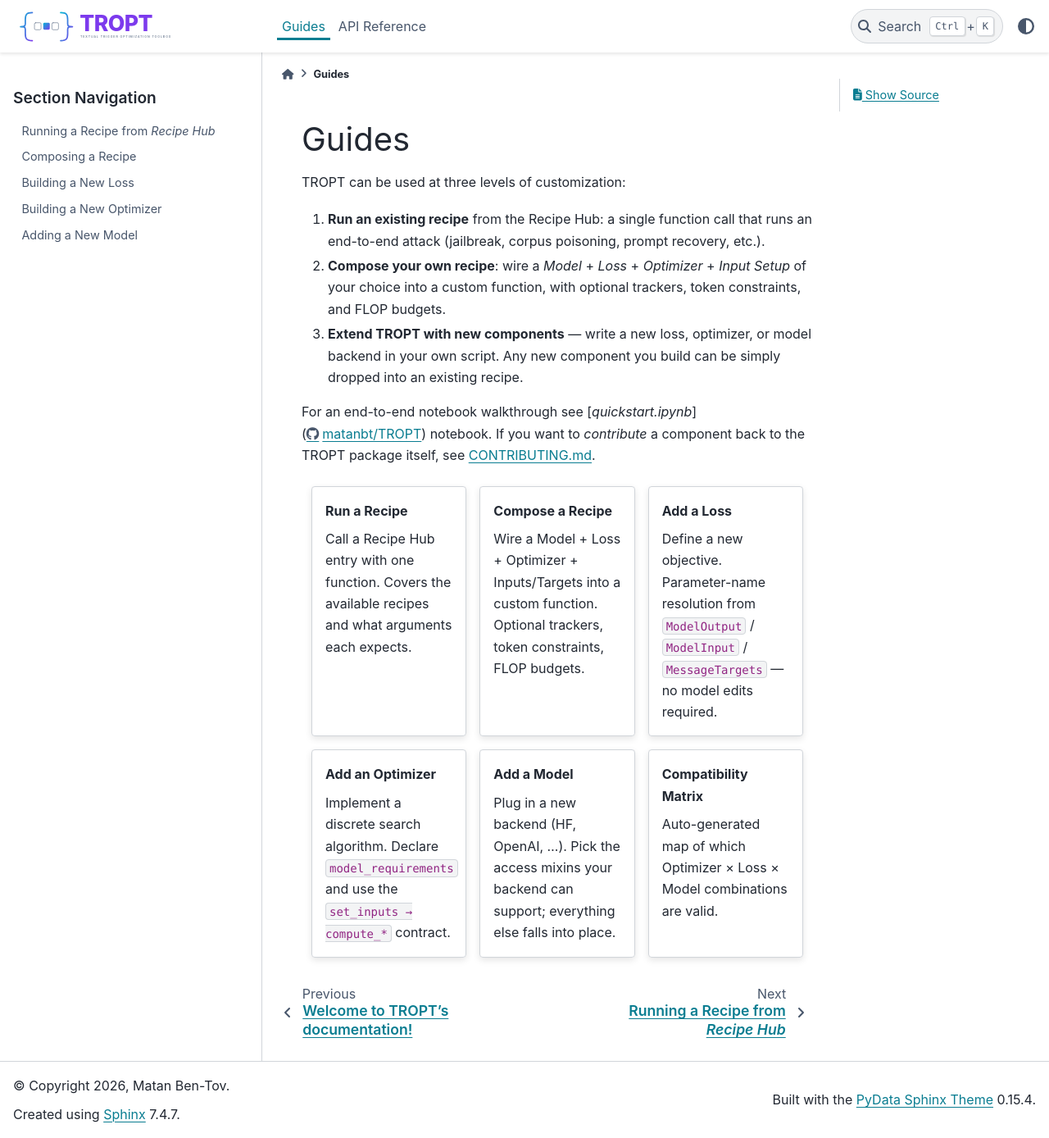
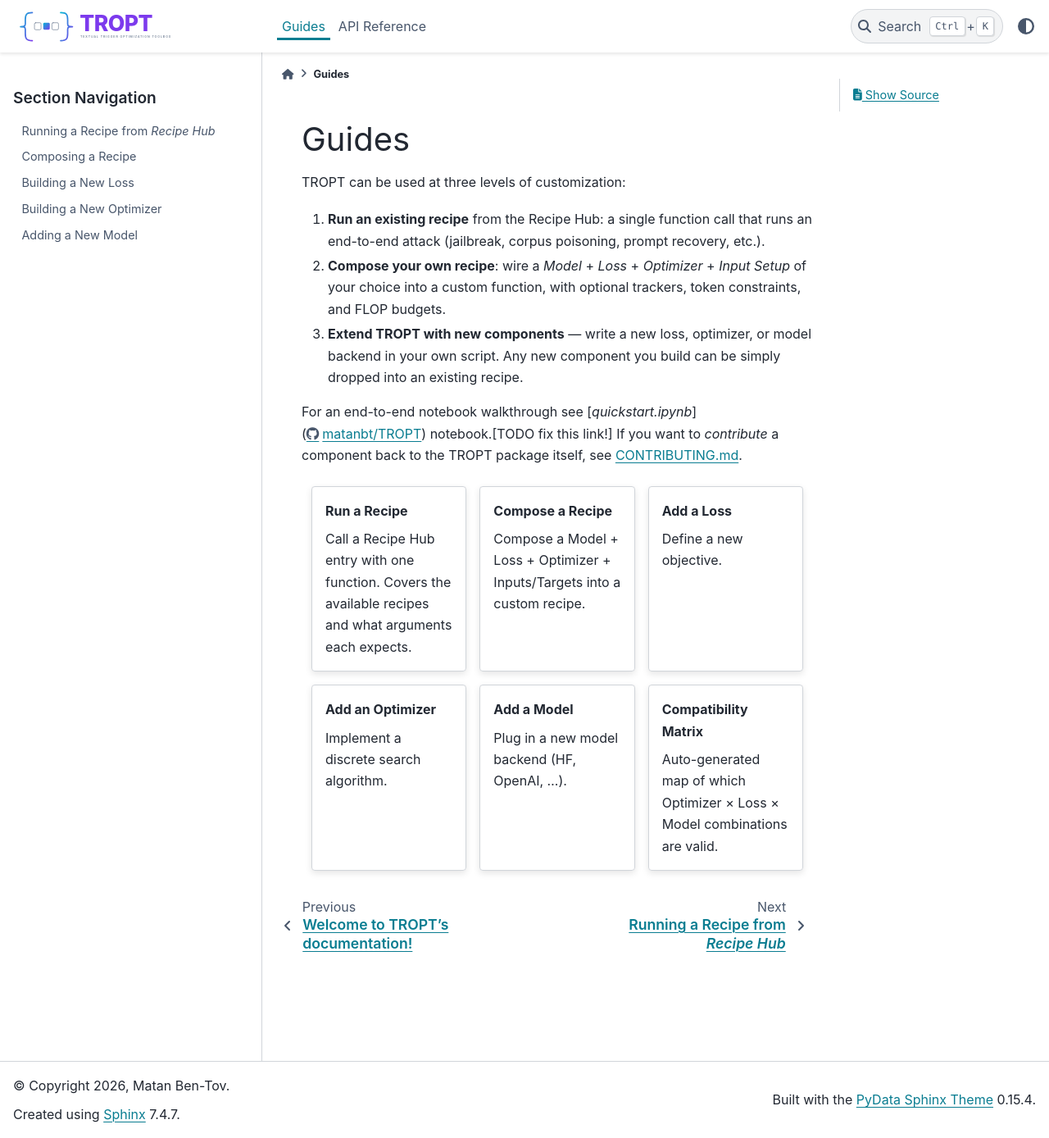
Before and after one commit to matanbt/TROPT, a Sphinx documentation site: the page built from docs/guides/index.rst, in a window 1280 px wide and 1388 px high. Shown: the whole window at 82% size. Built offline with Sphinx 7.4.7 and the PyData theme 0.15.4, drawn with Linux system fonts in a browser that asks for light colours; pages that are not in the unit, such as notebooks, are missing from menus.

Commit message:
Update docs

```diff
--- a/docs/conf.py
+++ b/docs/conf.py
@@ -49,6 +49,7 @@ codeautolink_concat_default = True
 # MyST: enable colon-fence so sphinx-design directives (`:::{grid}` etc.) and
 # admonitions work in .md guides.
 myst_enable_extensions = ["colon_fence", "deflist"]
+myst_heading_anchors = 3
 
 autodoc_mock_imports = ['runner', 'sentence_transformers', 'wandb', 'livelossplot', 'openai', 'litellm', 'IPython', 'tqdm', 'transformers', 'accelerate', 'hydra', 'omegaconf', 'huggingface_hub', 'datasets', 'PIL', 'diffusers', 'trackio']
 autodoc_typehints = "description"
@@ -65,6 +66,7 @@ language = 'en'
 html_theme = 'pydata_sphinx_theme'
 html_static_path = ['_static']
 html_css_files = ['custom.css']
+html_favicon = '_static/favicon.svg'
 html_theme_options = {
     "logo": {
         "image_light": "_static/logo.svg",
--- a/docs/guides/index.rst
+++ b/docs/guides/index.rst
@@ -7,7 +7,7 @@ TROPT can be used at three levels of customization:
 2. **Compose your own recipe**: wire a *Model* + *Loss* + *Optimizer* + *Input Setup* of your choice into a custom function, with optional trackers, token constraints, and FLOP budgets.
 3. **Extend TROPT with new components** — write a new loss, optimizer, or model backend in your own script. Any new component you build can be simply dropped into an existing recipe.
 
-For an end-to-end notebook walkthrough see [`quickstart.ipynb`](https://github.com/matanbt/TROPT/blob/main/quickstart.ipynb) notebook.
+For an end-to-end notebook walkthrough see [`quickstart.ipynb`](https://github.com/matanbt/TROPT/blob/main/quickstart.ipynb) notebook.[TODO fix this link!]
 If you want to *contribute* a component back to the TROPT package itself, see `CONTRIBUTING.md <https://github.com/matanbt/TROPT/blob/main/CONTRIBUTING.md>`_.
 
 .. grid:: 1 2 2 3
@@ -24,25 +24,25 @@ If you want to *contribute* a component back to the TROPT package itself, see `C
       :link: adding_a_recipe
       :link-type: doc
 
-      Wire a Model + Loss + Optimizer + Inputs/Targets into a custom function. Optional trackers, token constraints, FLOP budgets.
+      Compose a Model + Loss + Optimizer + Inputs/Targets into a custom recipe.
 
    .. grid-item-card:: Add a Loss
       :link: adding_a_loss
       :link-type: doc
 
-      Define a new objective. Parameter-name resolution from ``ModelOutput`` / ``ModelInput`` / ``MessageTargets`` — no model edits required.
+      Define a new objective.
 
    .. grid-item-card:: Add an Optimizer
       :link: adding_an_optimizer
       :link-type: doc
 
-      Implement a discrete search algorithm. Declare ``model_requirements`` and use the ``set_inputs → compute_*`` contract.
+      Implement a discrete search algorithm.
 
    .. grid-item-card:: Add a Model
       :link: adding_a_model
       :link-type: doc
 
-      Plug in a new backend (HF, OpenAI, …). Pick the access mixins your backend can support; everything else falls into place.
+      Plug in a new model backend (HF, OpenAI, …).
 
    .. grid-item-card:: Compatibility Matrix
       :link: compatibility_matrix
```
Also changed, not shown: docs/guides/adding_a_loss.md (+26 -24 lines), docs/guides/adding_a_model.md (+20 -20 lines), docs/guides/adding_an_optimizer.md (+5 -5 lines), docs/_static/favicon.svg (added), 1 other file.
